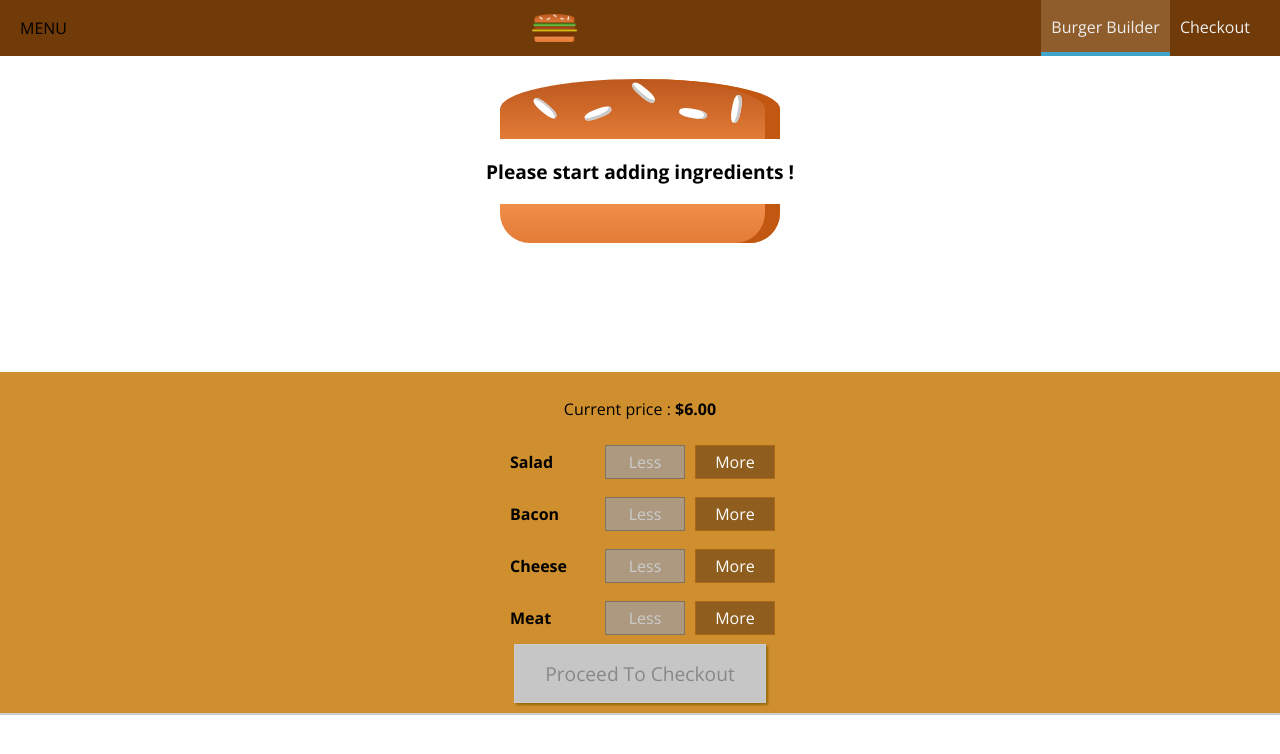
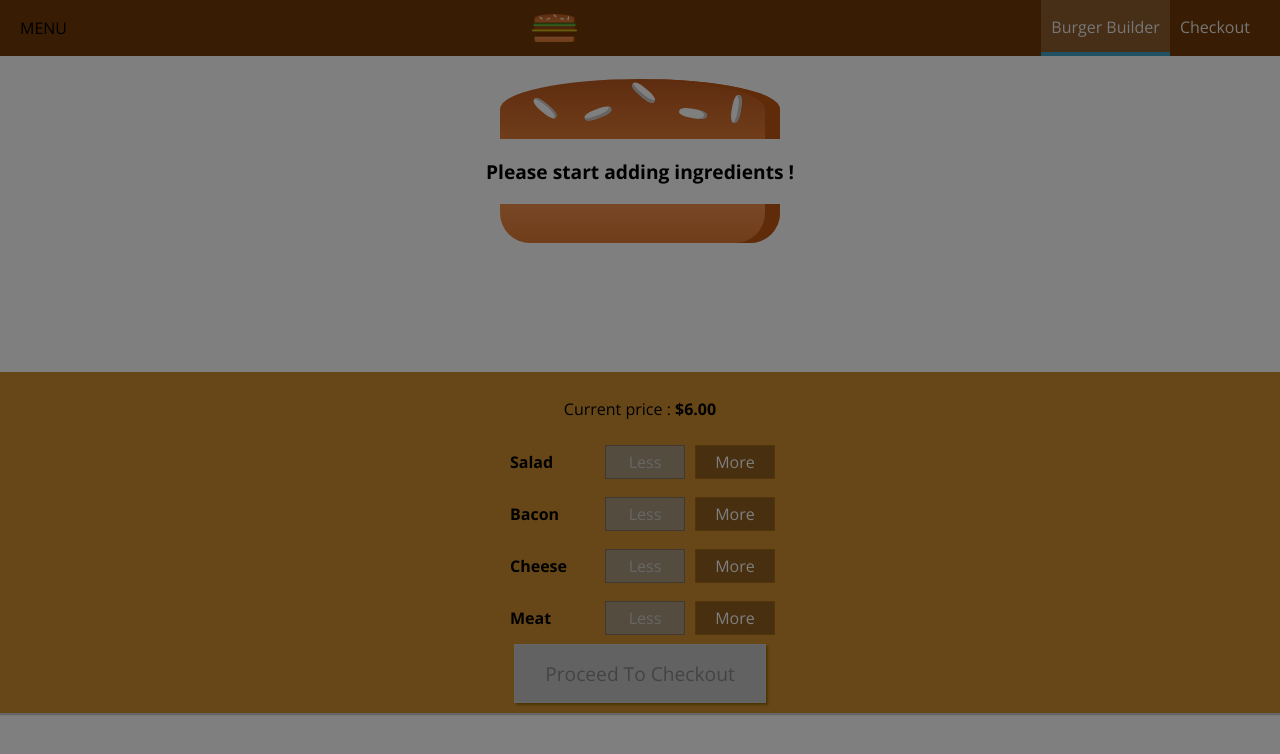
Before and after one commit to QuanNg1996/burger_builder, a React (Create React App) app: page / in a window 1280 px wide. Shown: the top 754 px of the page. Built offline with nearby package versions, Linux system fonts and the light colour scheme.

Commit message:
Closing backdrop

```diff
--- a/src/components/Layout/Layout.js
+++ b/src/components/Layout/Layout.js
@@ -1,17 +1,32 @@
-import React from 'react';
+import React, { Component } from 'react';
 import Aux from '../../hoc/Aux';
 import classes from './Layout.module.css';
 import Toolbar from '../Navigation/Toolbar/Toolbar';
 import SideDrawer from '../Navigation/SideDrawer/SideDrawer';
 
-const layout = (props) => (
+class Layout extends Component {
+  state = {
+    showSideDrawer: true
+  }
+
+  sideDrawerClosedHandler = () => {
+    this.setState({ showSideDrawer: false });
+  }
+
+  render() {
+    return (
       <Aux>
         <Toolbar />
-    <SideDrawer />
+        <SideDrawer
+          closed={this.sideDrawerClosedHandler}
+          open={this.state.showSideDrawer}
+        />
         <main className={classes.Content}>
-      {props.children}
+          {this.props.children}
         </main>
       </Aux>
     );
+  }
+}
 
-export default layout;
+export default Layout;
--- a/src/components/Navigation/SideDrawer/SideDrawer.js
+++ b/src/components/Navigation/SideDrawer/SideDrawer.js
@@ -2,11 +2,19 @@
 import Logo from '../../Logo/Logo';
 import NavigationItems from '../NavigationItems/NavigationItems';
 import classes from './SideDrawer.module.css';
+import Backdrop from '../../UI/Backdrop/Backdrop';
+import Aux from '../../../hoc/Aux';
 
 
 const sideDrawer = (props) => {
+  let attachedClasses = [classes.SideDrawer, classes.Close];
+  if (props.open) {
+    attachedClasses = [classes.SideDrawer, classes.Open];
+  }
   return (
-    <div className={classes.SideDrawer}>
+    <Aux>
+      <Backdrop show={props.open} clicked={props.closed}/>
+      <div className={attachedClasses.join(' ')}>
         <div className={classes.Logo}>
           <Logo/>
         </div>
@@ -14,6 +22,7 @@
           <NavigationItems />
         </nav>
       </div>
+    </Aux>
   );
 };
 
```
Lines whose indentation alone changed are shown as unchanged.
